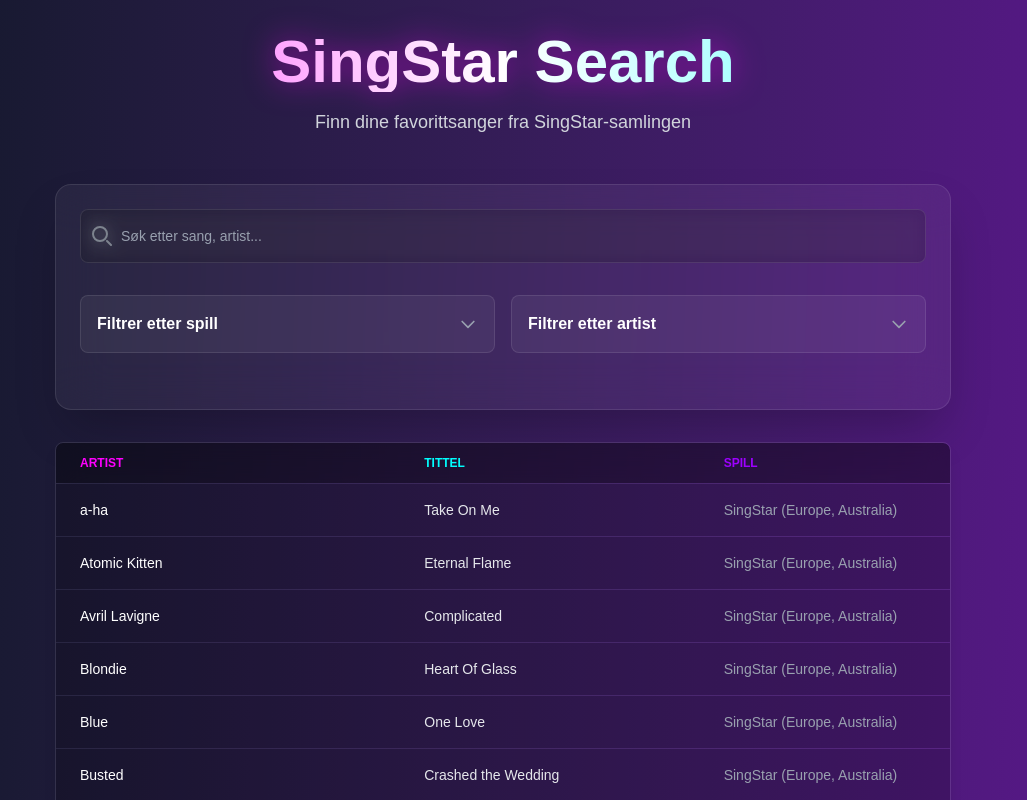
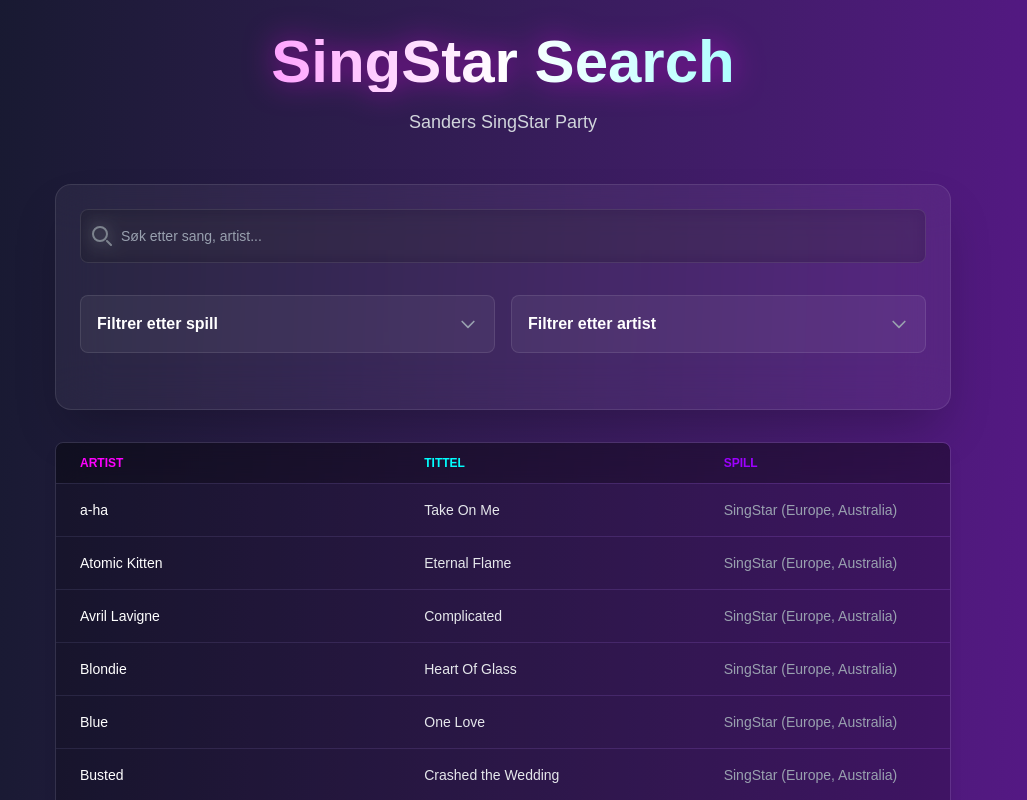
Before and after one commit to sanderpriv/singstar-party, a Next.js app: page / in a window 1280 px wide. Shown: the top 800 px of the page, without its empty margins (137-1164 px from the left). Built offline with nearby package versions, Linux system fonts and the light colour scheme.

Commit message:
tweak title

```diff
--- a/src/app/layout.tsx
+++ b/src/app/layout.tsx
@@ -13,8 +13,8 @@
 });
 
 export const metadata: Metadata = {
-  title: "SingStar Search",
-  description: "Search and browse SingStar tracks",
+  title: "SingStar Party",
+  description: "Sanders SingStar Party",
 };
 
 export default function RootLayout({
--- a/src/app/page.tsx
+++ b/src/app/page.tsx
@@ -62,7 +62,7 @@
             SingStar Search
           </h1>
           <p className="text-gray-300 text-lg">
-            Finn dine favorittsanger fra SingStar-samlingen
+            Sanders SingStar Party
           </p>
         </div>
 
```
